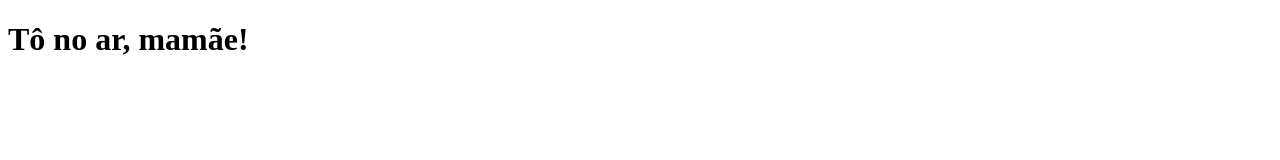
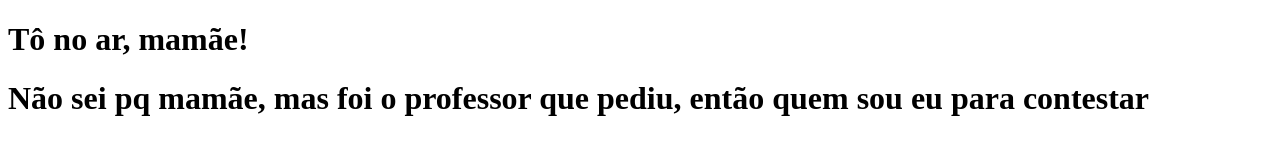
Before and after one commit to Kaio-Emidio/novedoseis, a plain HTML site: page index.html in a window 1280 px wide. Drawn offline with Linux system fonts and the light colour scheme.

Commit message:
update index.html

```diff
--- a/index.html
+++ b/index.html
@@ -7,5 +7,6 @@
 </head>
 <body>
     <h1>Tô no ar, mamãe!</h1>
+    <h1>Não sei pq mamãe, mas foi o professor que pediu, então quem sou eu para contestar</h1>
 </body>
 </html>
```
